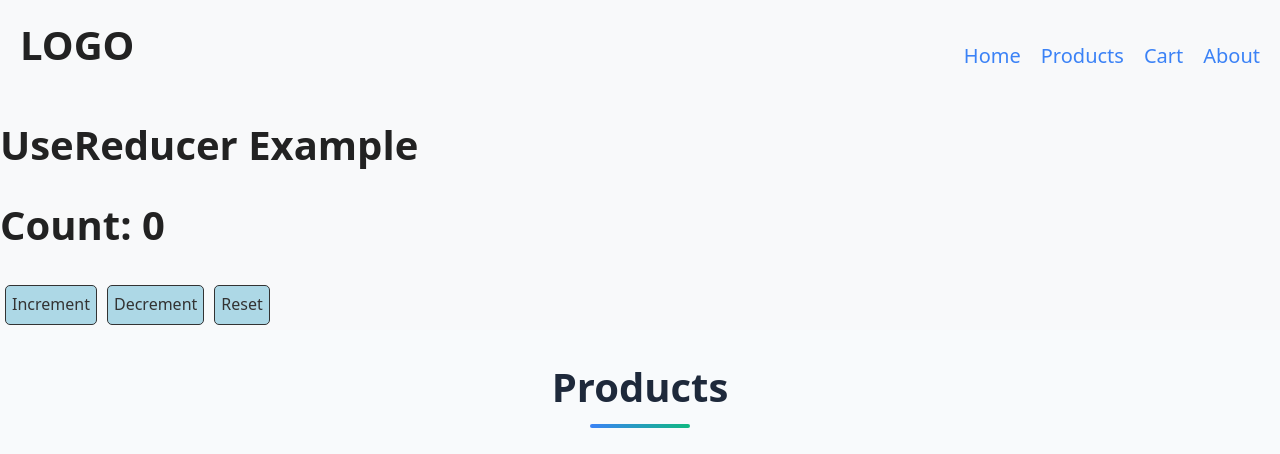
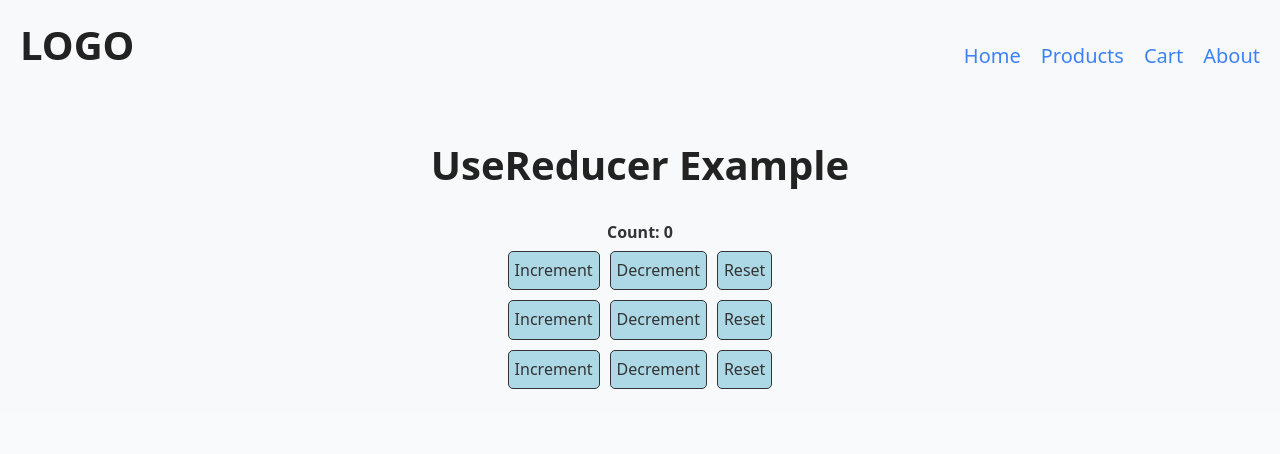
Before and after one commit to NourIslamAoudia/learn-React-Js, a React (Vite) app: page / in a window 1280 px wide. Shown: the top 454 px of the page. Built offline with nearby package versions, Linux system fonts and the light colour scheme.

Commit message:
usereduce using CountContext

```diff
--- a/components/Product/Product.jsx
+++ b/components/Product/Product.jsx
@@ -1,5 +1,5 @@
 // components/Product/Product.jsx
-import { useState, useEffect} from "react";
+import { useState, useEffect } from "react";
 import styles from "./Product.module.css";
 import ProductCart from "./ProductCart";
 import Products from "../../data/product";
--- /dev/null
+++ b/components/UseReducer/C1.jsx
@@ -0,0 +1,31 @@
+// UseReducer/C1.jsx
+import { useCountContext } from "../../context/CountContext.jsx";
+import styles from "../Button.module.css";
+
+const C1 = () => {
+  const { dispatch } = useCountContext();
+  return (
+    <>
+      <button
+        className={styles.button}
+        onClick={() => dispatch({ type: "increment", value: 1 })}
+      >
+        Increment
+      </button>
+      <button
+        className={styles.button}
+        onClick={() => dispatch({ type: "decrement", value: 1 })}
+      >
+        Decrement
+      </button>
+      <button
+        className={styles.button}
+        onClick={() => dispatch({ type: "reset" })}
+      >
+        Reset
+      </button>
+    </>
+  );
+};
+
+export default C1;
--- /dev/null
+++ b/components/UseReducer/C2.jsx
@@ -0,0 +1,32 @@
+//// UseReducer/C.jsx
+
+import { useCountContext } from "../../context/CountContext.jsx";
+import styles from "../Button.module.css";
+
+const C2 = () => {
+  const { dispatch } = useCountContext();
+  return (
+    <>
+      <button
+        className={styles.button}
+        onClick={() => dispatch({ type: "increment", value: 1 })}
+      >
+        Increment
+      </button>
+      <button
+        className={styles.button}
+        onClick={() => dispatch({ type: "decrement", value: 1 })}
+      >
+        Decrement
+      </button>
+      <button
+        className={styles.button}
+        onClick={() => dispatch({ type: "reset" })}
+      >
+        Reset
+      </button>
+    </>
+  );
+};
+
+export default C2;
--- /dev/null
+++ b/components/UseReducer/C3.jsx
@@ -0,0 +1,30 @@
+import { useCountContext } from "../../context/CountContext.jsx";
+import styles from "../Button.module.css";
+
+const C3 = () => {
+  const { dispatch } = useCountContext();
+  return (
+    <>
+      <button
+        className={styles.button}
+        onClick={() => dispatch({ type: "increment", value: 1 })}
+      >
+        Increment
+      </button>
+      <button
+        className={styles.button}
+        onClick={() => dispatch({ type: "decrement", value: 1 })}
+      >
+        Decrement
+      </button>
+      <button
+        className={styles.button}
+        onClick={() => dispatch({ type: "reset" })}
+      >
+        Reset
+      </button>
+    </>
+  );
+};
+
+export default C3;
--- /dev/null
+++ b/components/UseReducer/MainC.jsx
@@ -0,0 +1,25 @@
+//// UseReducer/MainC.jsx
+import { useCountContext } from "../../context/CountContext.jsx";
+import C1 from "./C1.jsx";
+import C2 from "./C2.jsx";
+import C3 from "./C3.jsx";
+const MainC = () => {
+  const { state } = useCountContext();
+  return (
+    <div style={{ padding: "20px", textAlign: "center" }}>
+      <h1>UseReducer Example</h1>
+      <div style={{ fontWeight: "bold" }}>Count: {state}</div>
+      <div>
+        <C1 />
+      </div>
+      <div>
+        <C2 />
+      </div>
+      <div>
+        <C3 />
+      </div>
+    </div>
+  );
+};
+
+export default MainC;
--- /dev/null
+++ b/context/CountContext.jsx
@@ -0,0 +1,41 @@
+// context/CountContext.jsx
+import { createContext, useContext, useReducer } from "react";
+
+const CountsContext = createContext({});
+const initialState = 0;
+
+const reducer = (state, action) => {
+  switch (action.type) {
+    case "increment":
+      return state + action.value;
+    case "decrement":
+      return state - action.value;
+    case "reset":
+      return initialState;
+    default:
+      return state;
+  }
+};
+
+const CountContextProvider = ({ children }) => {
+  const [state, dispatch] = useReducer(reducer, initialState);
+
+  return (
+    // This component is a placeholder for the context provider
+    <CountsContext.Provider value={{ state, dispatch }}>
+      {children}
+    </CountsContext.Provider>
+  );
+};
+
+export default CountContextProvider;
+
+export const useCountContext = () => {
+  const context = useContext(CountsContext);
+  if (!context) {
+    throw new Error(
+      "useCountContext must be used within a CountContextProvider"
+    );
+  }
+  return context;
+};
--- a/src/App.jsx
+++ b/src/App.jsx
@@ -9,12 +9,16 @@ import ProductPage from "../components/Product/Product";
 import Cart from "../components/Product/Cart";
 import Footer from "../components/Footer";
 import UseReduce from "../components/UseReduce";
+import MainC from "../components/UseReducer/MainC";
+import CountContextProvider from "../context/CountContext.jsx";
 
 const App = () => {
   return (
     <>
       <Header />
-      <UseReduce />
+      <CountContextProvider>
+        <MainC />
+      </CountContextProvider>
       <ProductPage />
       <Cart />
       <Footer />
```
